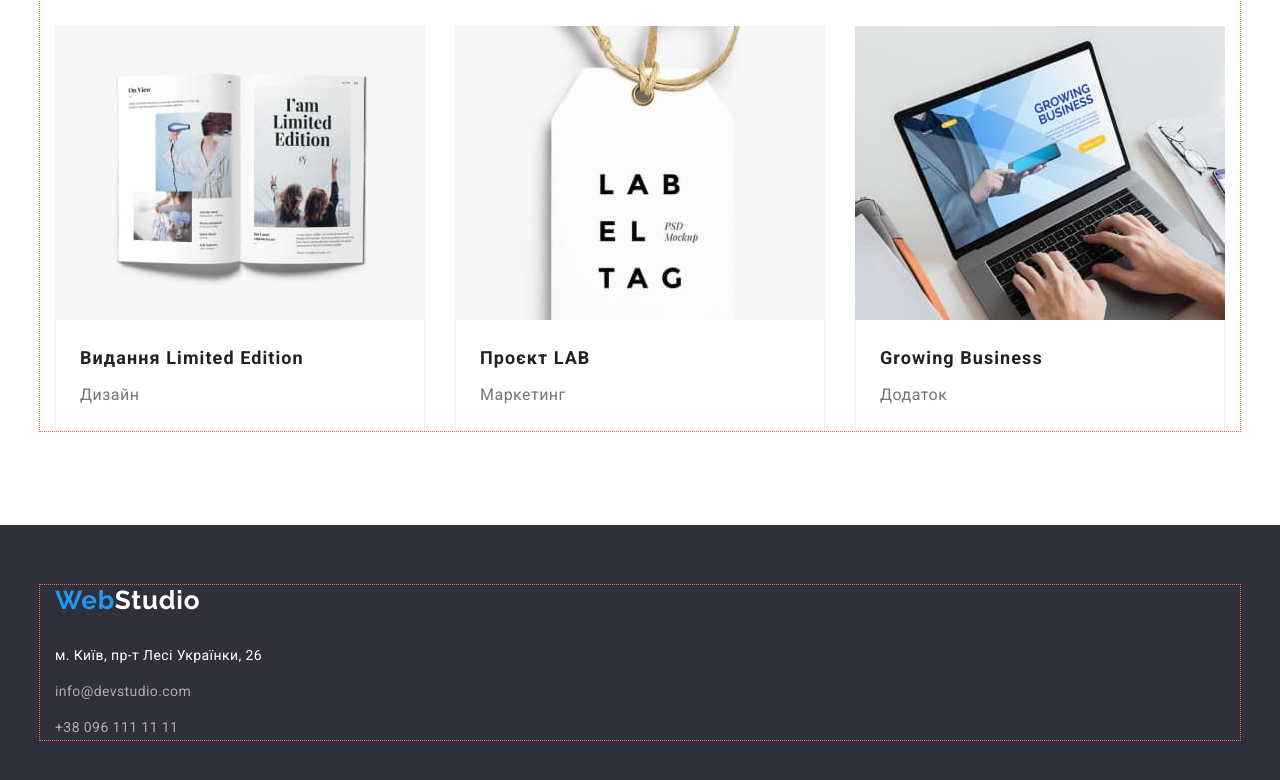
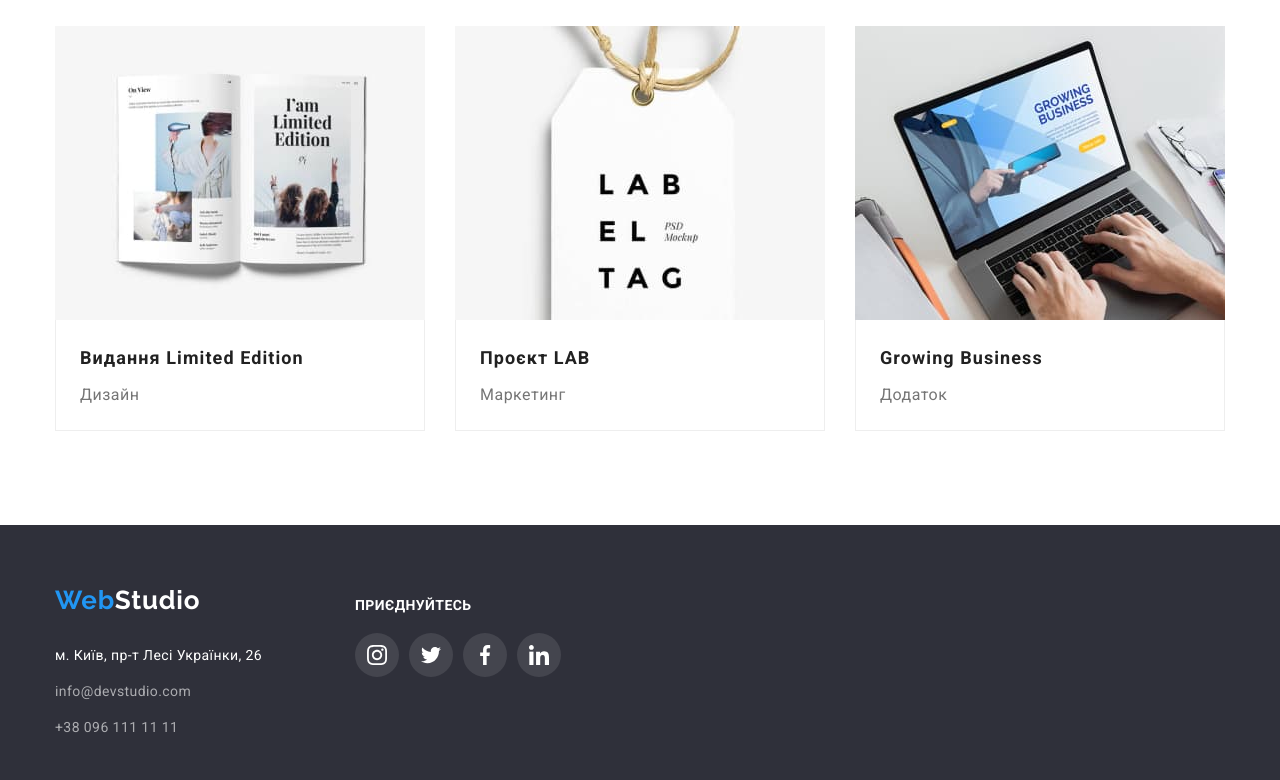
Before and after one commit to pasazhyr99th/goit-markup-hw-04, a plain HTML site: page portfolio.html in a window 1280 px wide. Shown: the part 1112-1892 px from the top of the page. Drawn offline with nearby package versions, Linux system fonts and the light colour scheme.

Commit message:
homework №4

```diff
--- a/css/styles.css
+++ b/css/styles.css
@@ -12,6 +12,7 @@
     --border-header: #ECECEC;
     --border-project-photo: #EEEEEE;
     --icons-noactive-color: #AFB1B8;
+    --bg-footer-soc: rgba(255, 255, 255, 0.1);
 }
 
 body {
@@ -48,7 +49,7 @@ ul {
     margin-right: auto;
     margin-left: auto;
 
-    outline: 1px dotted tomato;
+    /* outline: 1px dotted tomato; */
 }
 
 .main-nav {
@@ -355,6 +356,9 @@ ul {
 
 .clients {
     display: flex;
+}
+
+.item-clients {
     flex-basis: calc((100% - 150px) / 6);
 }
 
@@ -366,7 +370,6 @@ ul {
     display: flex;
     justify-content: center;
     align-items: center;
-    width: 170px;
     height: 92px;
     padding: 0;
 
@@ -376,7 +379,6 @@ ul {
 
 .clients-link:hover {
     color: var(--blue-text-color);
-    border-color: var(--blue-text-color);
 }
 
 .client-icon {
@@ -388,11 +390,21 @@ ul {
     border-radius: 4px;
 }
 
+.clients .item-clients:hover {
+    border-color: var(--blue-text-color);
+}
+
+/* Footer */
+
 .footer {
     padding-top: 60px;
     padding-bottom: 60px;
 
     background: var(--bg-footer-color);
+}
+
+.footer-content {
+    display: flex;
 }
 
 .footer-logo {
@@ -438,6 +450,60 @@ ul {
     color: var(--blue-text-color);
 }
 
+.footer-soc {
+    margin-left: 93px;
+    margin-top: 12px;
+}
+
+.footer-soc-title {
+    margin-bottom: 20px;
+
+    color: var(--primary-bg-color);
+
+    font-weight: 700;
+    font-size: 14px;
+    line-height: 16px;
+    letter-spacing: 0.03em;
+    text-transform: uppercase;
+}
+
+.footer-actions {
+    display: flex;
+}
+
+.item-footer-icon {
+    flex-basis: calc((100% - 40px) / 4);
+
+}
+
+.footer-social {
+    display: flex;
+    justify-content: center;
+    align-items: center;
+    width: 44px;
+    height: 44px;
+    padding: 0;
+
+    color: var(--primary-bg-color);
+    background-color: var(--bg-footer-soc);
+    border: none;
+    border-radius: 50%;
+}
+
+.footer-social:hover {
+    background-color: var(--blue-text-color);
+}
+
+.team-icon {
+    fill: currentColor;
+}
+
+.item-footer-icon + .item-footer-icon {
+    margin-left: 10px;
+}
+
+/* List of buttons on Portfolio */
+
 .btns {
     margin-bottom: 50px;
     display: flex;
@@ -473,6 +539,8 @@ ul {
     0px 1px 2px rgba(0, 0, 0, 0.08),
     0px 2px 2px rgba(0, 0, 0, 0.12);
 }
+
+/* List of Projects */
 
 .list-projects {
     display: flex;
--- a/portfolio.html
+++ b/portfolio.html
@@ -130,7 +130,8 @@
     </main>
 
     <footer class="footer">
-        <div class="container">
+        <div class="container footer-content">
+            <div class="footer-addresses">
                 <a href="./index.html" class="footer-logo link"><span class="blue-logo">Web</span>Studio</a>
                 <address>
                     <p class="address">м. Київ, пр-т Лесі Українки, 26</p>
@@ -144,6 +145,40 @@
                     </ul>
                 </address>
             </div>
+            <div class="footer-soc">
+                <p class="footer-soc-title">Приєднуйтесь</p>
+                <ul class="footer-actions list">
+                    <li class="item-footer-icon">
+                        <a href="" class="footer-social">
+                            <svg class="team-icon" width="20" height="20">
+                                <use href="./images/icons.svg#icon-instagram"></use>
+                            </svg>
+                        </a>
+                    </li>
+                    <li class="item-footer-icon">
+                        <a href="" class="footer-social">
+                            <svg class="team-icon" width="20" height="20">
+                                <use href="./images/icons.svg#icon-twitter"></use>
+                            </svg>
+                        </a>
+                    </li>
+                    <li class="item-footer-icon">
+                        <a href="" class="footer-social">
+                            <svg class="team-icon" width="20" height="20">
+                                <use href="./images/icons.svg#icon-facebook"></use>
+                            </svg>
+                        </a>
+                    </li>
+                    <li class="item-footer-icon">
+                        <a href="" class="footer-social">
+                            <svg class="team-icon" width="20" height="20">
+                                <use href="./images/icons.svg#icon-linkedin"></use>
+                            </svg>
+                        </a>
+                    </li>
+                </ul>
+            </div>
+        </div>
     </footer>
 </body>
 </html>
```
Also changed, not shown: index.html (+36 -1 lines), images/icons-old.svg (deleted), 2 other files. Lines whose indentation alone changed are shown as unchanged.
